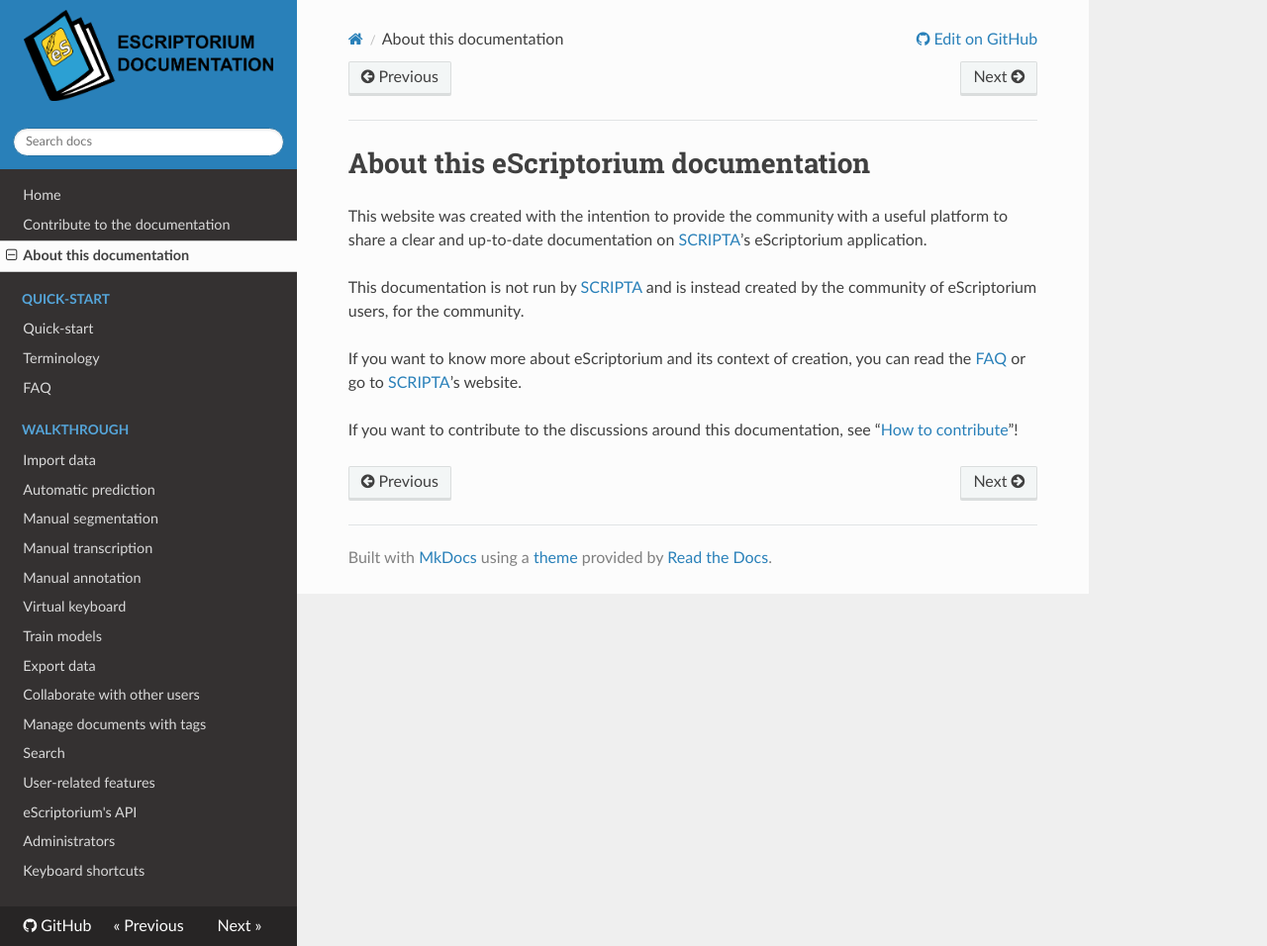
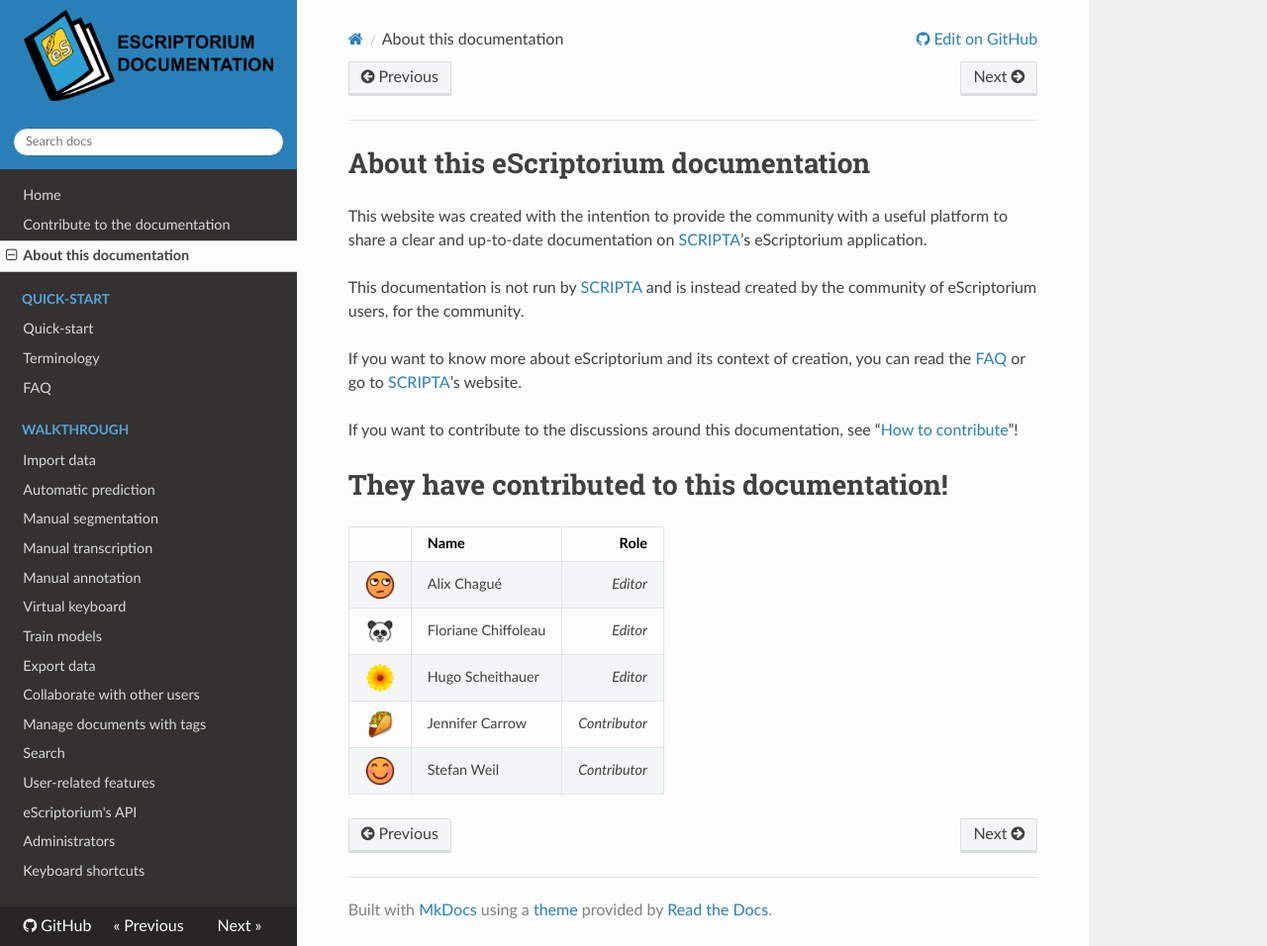
Before and after one commit to alix-tz/escriptorium-documentation, an MkDocs documentation site: the page built from docs/about.md, in a window 1280 px wide and 956 px high. Shown: the whole window at 99% size. Built offline with MkDocs 1.6.1, drawn with Linux system fonts in a browser that asks for light colours; nearby versions of some CDN libraries.

Commit message:
adding list of the names of contributors and illustrative emojis

```diff
--- a/docs/about.md
+++ b/docs/about.md
@@ -15,3 +15,15 @@
 If you want to know more about eScriptorium and its context of creation, you can read the [FAQ](FAQ.md) or go to [SCRIPTA](https://scripta.psl.eu/)'s website.
 
 If you want to contribute to the discussions around this documentation, see "[How to contribute](contribute.md)"!
+
+# They have contributed to this documentation!
+
+|                                                                                  | Name                | Role          |
+| :------------------------------------------------------------------------------- | :------------------ | ------------: |
+| <img src="../img/about/face-with-rolling-eyes_1f644.png" width="30px" />         | Alix Chagué         | *Editor*      |
+| <img src="../img/about/panda_1f43c.png" width="30px" />                          | Floriane Chiffoleau | *Editor*      |
+| <img src="../img/about/blossom_1f33c.png" width="30px" />                        | Hugo Scheithauer    | *Editor*      |
+| <img src="../img/about/taco_1f32e.png" width="30px" />                           | Jennifer Carrow     | *Contributor* |
+| <img src="../img/about/smiling-face-with-smiling-eyes_1f60a.png" width="30px" /> | Stefan Weil         | *Contributor* |
+
+<!-- We use <img src="../img/about/smiling-face-with-smiling-eyes_1f60a.png" width="30px" /> for occasional contributors or those who haven't set which emoji they want to use. -->
```
Also changed, not shown: docs/img/about/blossom_1f33c.png (added), docs/img/about/face-with-rolling-eyes_1f644.png (added), docs/img/about/grinning-face-with-smiling-eyes_1f601.png (added), docs/img/about/panda_1f43c.png (added), docs/img/about/smiling-face-with-smiling-eyes_1f60a.png (added), docs/img/about/taco_1f32e.png (added).
